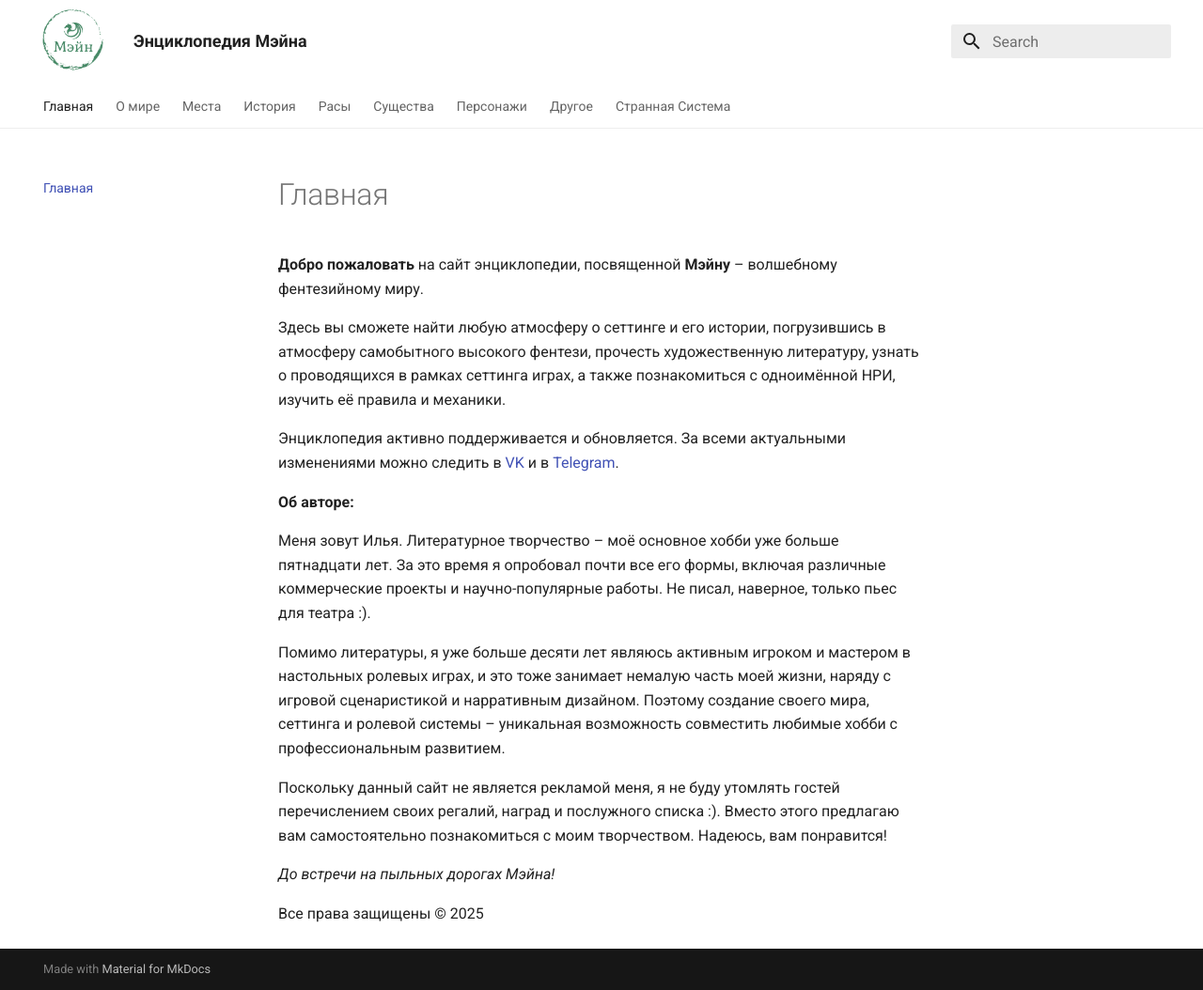
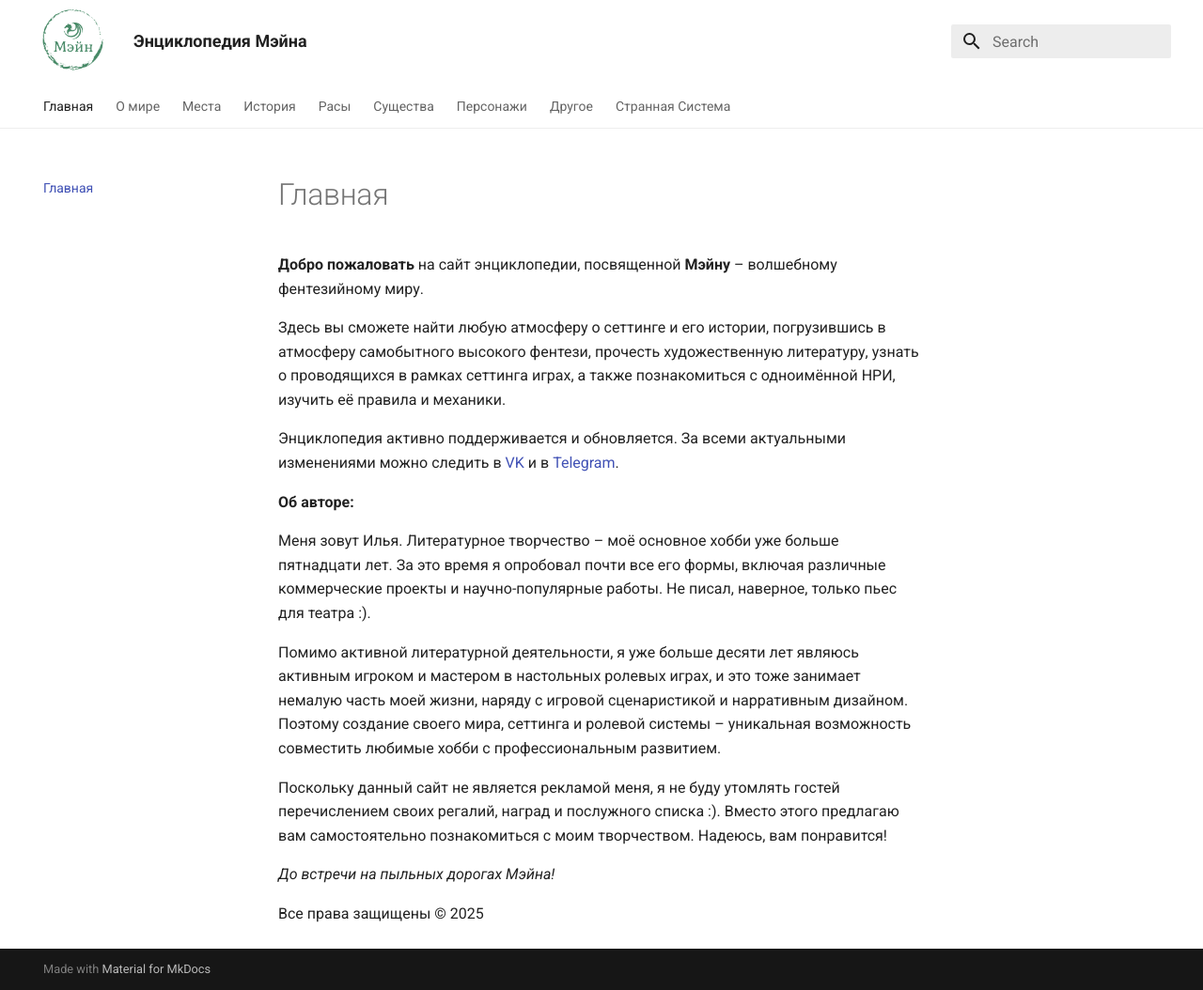
Before and after one commit to Stormeij/my-world-wiki, an MkDocs documentation site: the page built from docs/index.md, in a window 1280 px wide and 1054 px high. Shown: the whole window at 94% size. Built offline with MkDocs 1.6.1 and Material for MkDocs 9.7.7, drawn with Linux system fonts in a browser that asks for light colours.

Commit message:
Обновление главной страницы

```diff
--- a/docs/index.md
+++ b/docs/index.md
@@ -8,7 +8,7 @@
 
 Меня зовут Илья. Литературное творчество – моё основное хобби уже больше пятнадцати лет. За это время я опробовал почти все его формы, включая различные коммерческие проекты и научно-популярные работы. Не писал, наверное, только пьес для театра :).
 
-Помимо литературы, я уже больше десяти лет являюсь активным игроком и мастером в настольных ролевых играх, и это тоже занимает немалую часть моей жизни, наряду с игровой сценаристикой и нарративным дизайном. Поэтому создание своего мира, сеттинга и ролевой системы – уникальная возможность совместить любимые хобби с профессиональным развитием.
+Помимо активной литературной деятельности, я уже больше десяти лет являюсь активным игроком и мастером в настольных ролевых играх, и это тоже занимает немалую часть моей жизни, наряду с игровой сценаристикой и нарративным дизайном. Поэтому создание своего мира, сеттинга и ролевой системы – уникальная возможность совместить любимые хобби с профессиональным развитием.
 
 Поскольку данный сайт не является рекламой меня, я не буду утомлять гостей перечислением своих регалий, наград и послужного списка :). Вместо этого предлагаю вам самостоятельно познакомиться с моим творчеством. Надеюсь, вам понравится!
 
--- a/mkdocs.yml
+++ b/mkdocs.yml
@@ -1,5 +1,5 @@
 site_name: "Энциклопедия Мэйна"
-site_url: https://stormeij.github.io/my-world-wiki/
+site_url: https://my-world-wiki.netlify.app/
 nav:
   - "Главная": index.md
   - "О мире":
```
Also changed, not shown: 1 other file.
